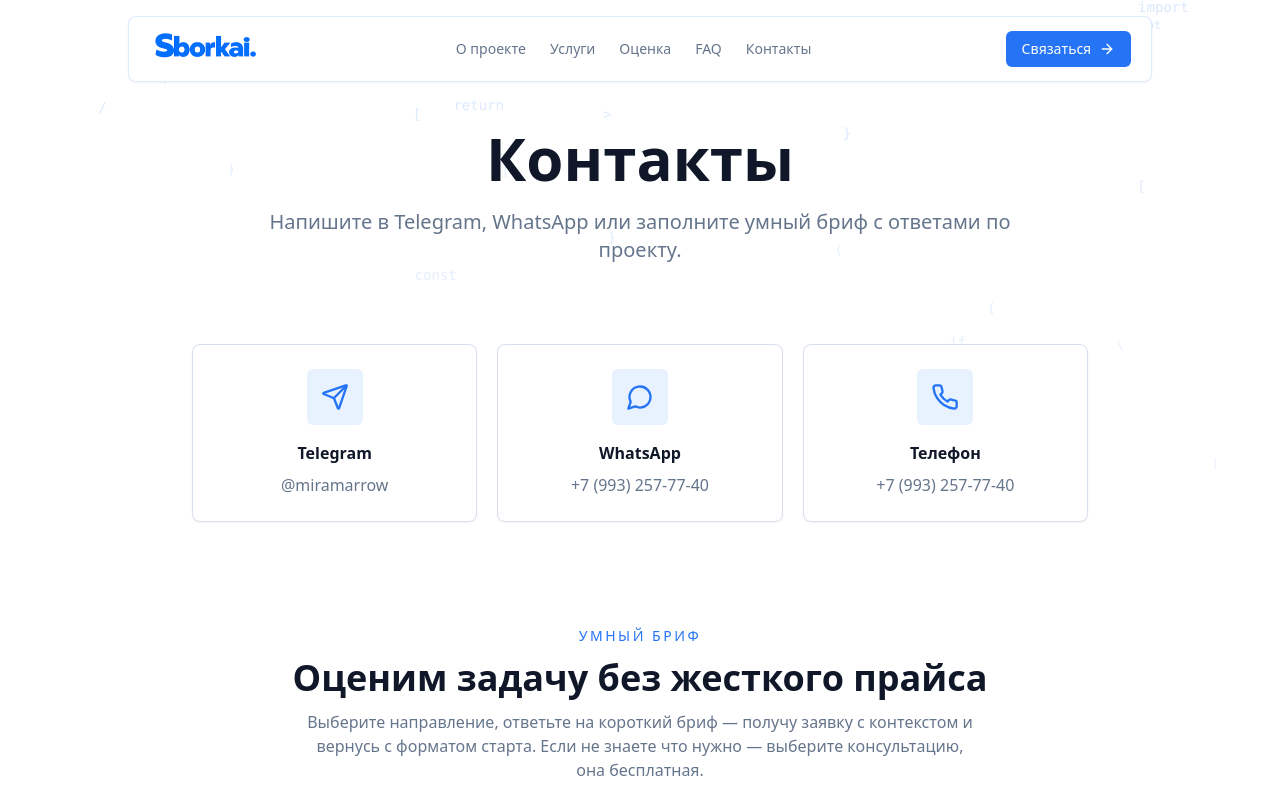
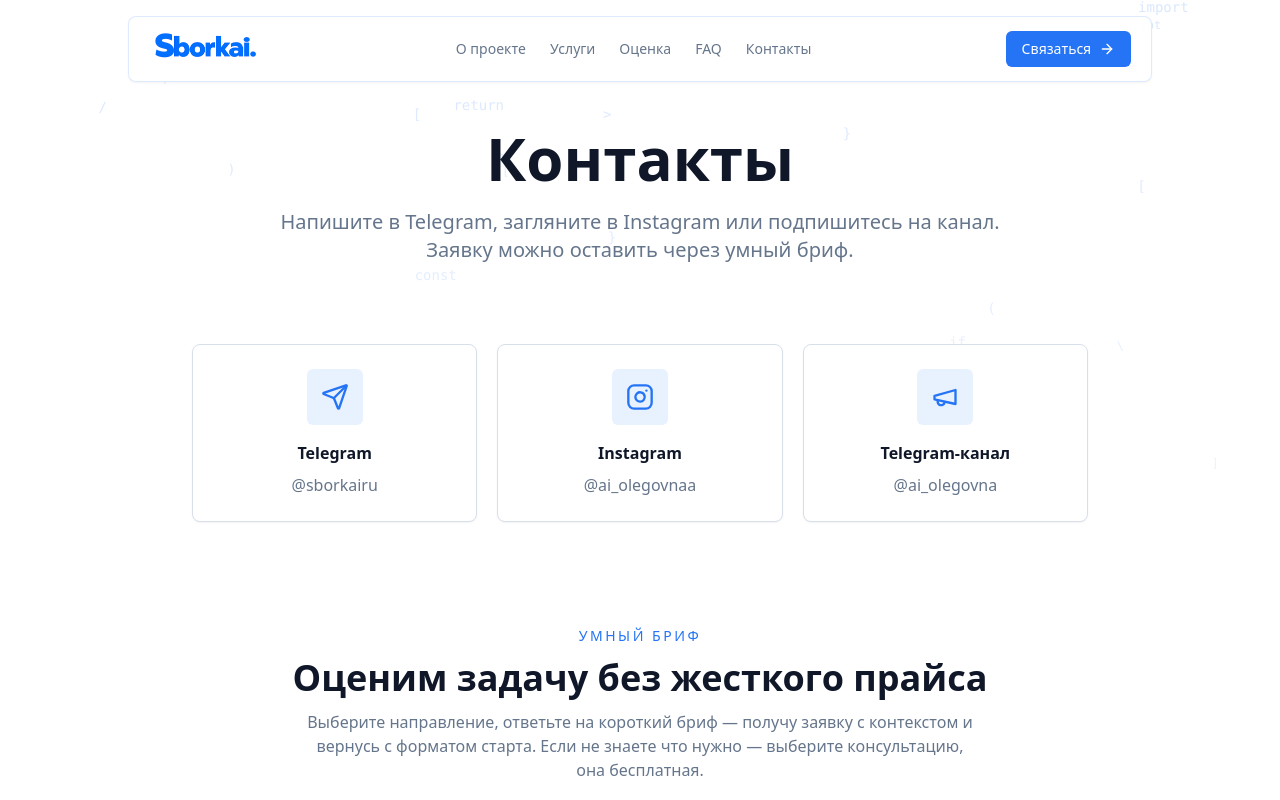
Before and after one commit to miramarrow/ai-olegovna-site, a React (Vite) app: page /contacts in a window 1280 px wide. Shown: the top 800 px of the page. Built offline with nearby package versions, Linux system fonts and the light colour scheme; the HTML template or start-up script is replaced by a standard one.

Commit message:
Update contacts and Telegram lead delivery

```diff
--- a/scripts/check-smart-brief.mjs
+++ b/scripts/check-smart-brief.mjs
@@ -138,7 +138,7 @@ const message = buildBriefMessage({
     name: "Мария",
     preferredContact: "Telegram",
     phone: "+7 999 000-00-00",
-    telegram: "@miramarrow",
+    telegram: "@sborkairu",
   },
   service: "telegram-max-bots",
   startFormat: "Нужен быстрый запуск",
--- a/src/components/Footer.tsx
+++ b/src/components/Footer.tsx
@@ -1,5 +1,5 @@
 import { Link } from "react-router-dom";
-import { MessageCircle, Phone, Send } from "lucide-react";
+import { Instagram, Megaphone, Send } from "lucide-react";
 import BrandMark from "@/components/BrandMark";
 import { siteConfig } from "@/config/site";
 import { servicesData } from "@/pages/services/servicesData";
@@ -27,13 +27,22 @@ const Footer = () => {
                 <Send className="h-5 w-5" />
               </a>
               <a
-                href={siteConfig.contacts.whatsappUrl}
+                href={siteConfig.contacts.instagramUrl}
                 target="_blank"
                 rel="noopener noreferrer"
                 className="rounded-md border border-border p-2 text-muted-foreground transition-colors hover:text-primary"
-                aria-label="WhatsApp"
+                aria-label="Instagram"
               >
-                <MessageCircle className="h-5 w-5" />
+                <Instagram className="h-5 w-5" />
+              </a>
+              <a
+                href={siteConfig.contacts.telegramChannelUrl}
+                target="_blank"
+                rel="noopener noreferrer"
+                className="rounded-md border border-border p-2 text-muted-foreground transition-colors hover:text-primary"
+                aria-label="Telegram-канал"
+              >
+                <Megaphone className="h-5 w-5" />
               </a>
             </div>
           </div>
@@ -74,9 +83,15 @@ const Footer = () => {
                 </a>
               </li>
               <li className="flex items-center gap-2">
-                <Phone className="h-4 w-4 text-primary" />
-                <a href={siteConfig.contacts.phoneHref} className="transition-colors hover:text-primary">
-                  {siteConfig.contacts.phoneLabel}
+                <Instagram className="h-4 w-4 text-primary" />
+                <a href={siteConfig.contacts.instagramUrl} target="_blank" rel="noopener noreferrer" className="transition-colors hover:text-primary">
+                  {siteConfig.contacts.instagramLabel}
+                </a>
+              </li>
+              <li className="flex items-center gap-2">
+                <Megaphone className="h-4 w-4 text-primary" />
+                <a href={siteConfig.contacts.telegramChannelUrl} target="_blank" rel="noopener noreferrer" className="transition-colors hover:text-primary">
+                  {siteConfig.contacts.telegramChannelLabel}
                 </a>
               </li>
             </ul>
--- a/src/components/Header.tsx
+++ b/src/components/Header.tsx
@@ -1,5 +1,5 @@
 import { useEffect, useState } from "react";
-import { ArrowRight, FileText, Menu, MessageCircle, Phone, Send, X } from "lucide-react";
+import { ArrowRight, FileText, Instagram, Megaphone, Menu, Send, X } from "lucide-react";
 import { Link } from "react-router-dom";
 import {
   Dialog,
@@ -42,14 +42,14 @@ const Header = () => {
       icon: Send,
     },
     {
-      label: "WhatsApp",
-      href: siteConfig.contacts.whatsappUrl,
-      icon: MessageCircle,
+      label: `Instagram ${siteConfig.contacts.instagramLabel}`,
+      href: siteConfig.contacts.instagramUrl,
+      icon: Instagram,
     },
     {
-      label: siteConfig.contacts.phoneLabel,
-      href: siteConfig.contacts.phoneHref,
-      icon: Phone,
+      label: `Telegram-канал ${siteConfig.contacts.telegramChannelLabel}`,
+      href: siteConfig.contacts.telegramChannelUrl,
+      icon: Megaphone,
     },
   ];
 
--- a/src/config/site.ts
+++ b/src/config/site.ts
@@ -9,11 +9,12 @@ export const siteConfig = {
   description:
     "Разрабатываем AI-системы для бизнеса: нейроофисы, агенты, автоматизации, контент-заводы, сайты и боты для Telegram и MAX.",
   contacts: {
-    telegramLabel: "@miramarrow",
-    telegramUrl: "https://t.me/miramarrow",
-    whatsappUrl: "https://wa.me/79932577740",
-    phoneLabel: "+7 (993) 257-77-40",
-    phoneHref: "tel:+79932577740",
+    telegramLabel: "@sborkairu",
+    telegramUrl: "https://t.me/sborkairu",
+    instagramLabel: "@ai_olegovnaa",
+    instagramUrl: "https://www.instagram.com/ai_olegovnaa",
+    telegramChannelLabel: "@ai_olegovna",
+    telegramChannelUrl: "https://t.me/ai_olegovna",
   },
   navigation: [
     { name: "О проекте", href: "/about" },
--- a/src/pages/Contacts.tsx
+++ b/src/pages/Contacts.tsx
@@ -1,4 +1,4 @@
-import { MessageCircle, Phone, Send } from "lucide-react";
+import { Instagram, Megaphone, Send } from "lucide-react";
 import Header from "@/components/Header";
 import Footer from "@/components/Footer";
 import CodeRain from "@/components/CodeRain";
@@ -17,7 +17,7 @@ const Contacts = () => {
           <div className="mx-auto max-w-7xl text-center">
             <h1 className="mb-5 text-4xl font-bold md:text-6xl">Контакты</h1>
             <p className="mx-auto max-w-3xl text-lg text-muted-foreground md:text-xl">
-              Напишите в Telegram, WhatsApp или заполните умный бриф с ответами по проекту.
+              Напишите в Telegram, загляните в Instagram или подпишитесь на канал. Заявку можно оставить через умный бриф.
             </p>
           </div>
         </section>
@@ -35,20 +35,20 @@ const Contacts = () => {
             </Card>
             <Card className="rounded-lg border border-border bg-card p-6 text-center shadow-sm">
               <div className="mx-auto mb-4 flex h-14 w-14 items-center justify-center rounded-md bg-primary/10">
-                <MessageCircle className="h-7 w-7 text-primary" />
+                <Instagram className="h-7 w-7 text-primary" />
               </div>
-              <h2 className="mb-2 font-semibold">WhatsApp</h2>
-              <a href={siteConfig.contacts.whatsappUrl} target="_blank" rel="noopener noreferrer" className="text-muted-foreground transition-colors hover:text-primary">
-                {siteConfig.contacts.phoneLabel}
+              <h2 className="mb-2 font-semibold">Instagram</h2>
+              <a href={siteConfig.contacts.instagramUrl} target="_blank" rel="noopener noreferrer" className="text-muted-foreground transition-colors hover:text-primary">
+                {siteConfig.contacts.instagramLabel}
               </a>
             </Card>
             <Card className="rounded-lg border border-border bg-card p-6 text-center shadow-sm">
               <div className="mx-auto mb-4 flex h-14 w-14 items-center justify-center rounded-md bg-primary/10">
-                <Phone className="h-7 w-7 text-primary" />
+                <Megaphone className="h-7 w-7 text-primary" />
               </div>
-              <h2 className="mb-2 font-semibold">Телефон</h2>
-              <a href={siteConfig.contacts.phoneHref} className="text-muted-foreground transition-colors hover:text-primary">
-                {siteConfig.contacts.phoneLabel}
+              <h2 className="mb-2 font-semibold">Telegram-канал</h2>
+              <a href={siteConfig.contacts.telegramChannelUrl} target="_blank" rel="noopener noreferrer" className="text-muted-foreground transition-colors hover:text-primary">
+                {siteConfig.contacts.telegramChannelLabel}
               </a>
             </Card>
           </div>
```
Also changed, not shown: api/telegram-brief.ts (+6 -9 lines), scripts/check-lead-delivery.mjs (+24 -0 lines), scripts/check-site-scope.mjs (+33 -0 lines), 4 other files (tests, documents, lock files or other folders).
